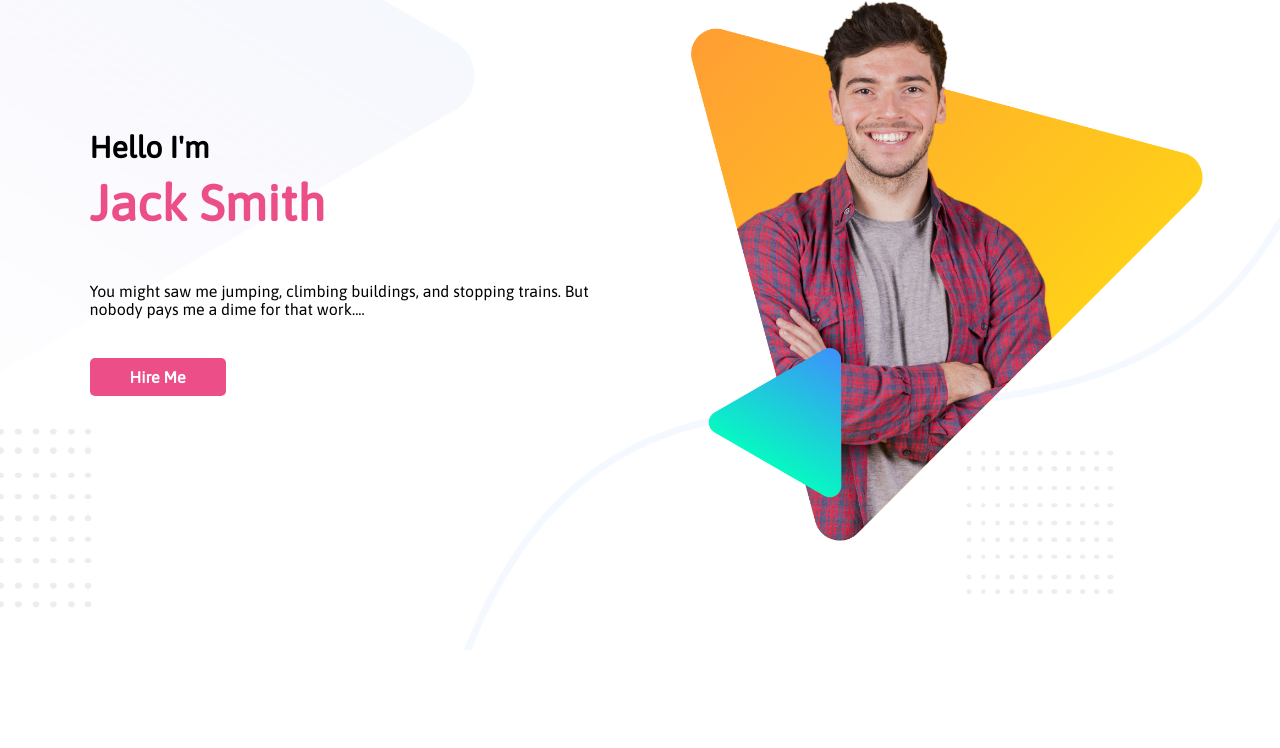
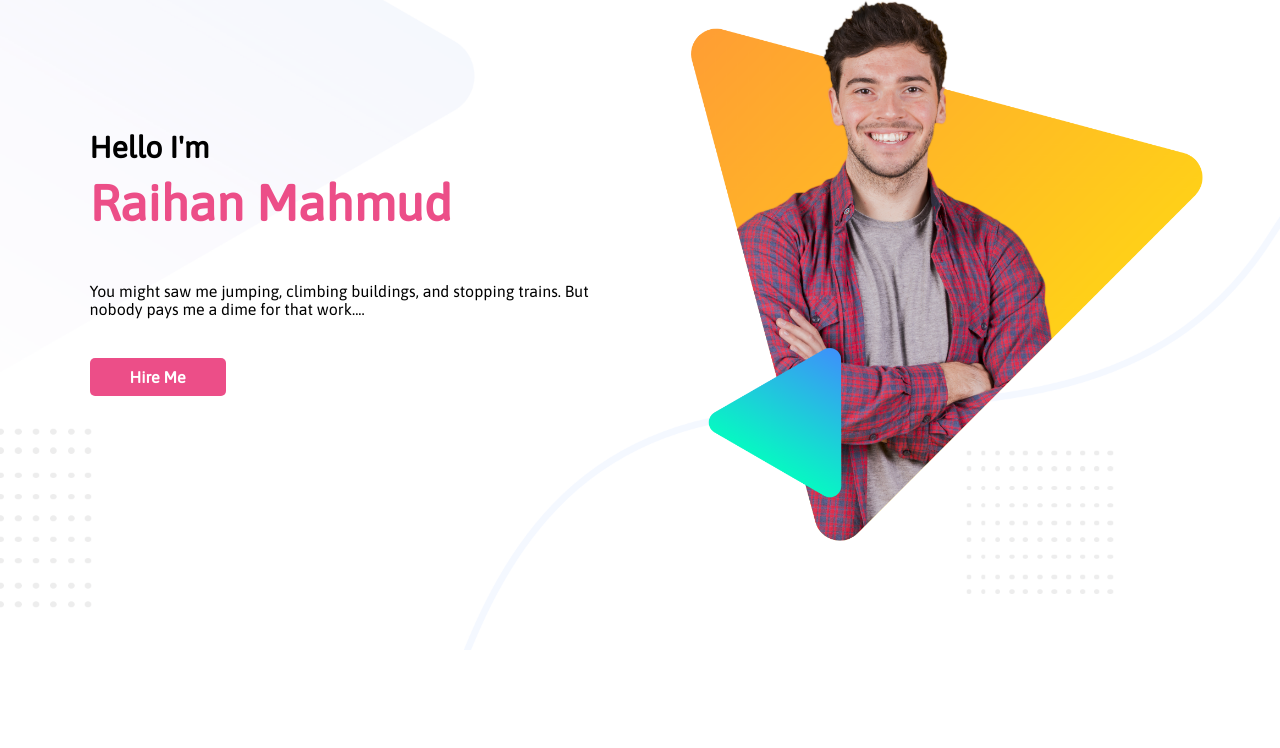
Before and after one commit to mdraihanmahmud/personal-website-assignment, a plain HTML site: page index.html in a window 1280 px wide. Shown: the top 748 px of the page. Drawn offline with Linux system fonts and the light colour scheme.

Commit message:
name change

```diff
--- a/index.html
+++ b/index.html
@@ -15,7 +15,7 @@
     <section class="upper-part">
       <div class="left-section half-width">
         <h3>Hello I'm</h3>
-        <h1 class="highlight">Jack Smith</h1>
+        <h1 class="highlight">Raihan Mahmud</h1>
         <p>
           You might saw me jumping, climbing buildings, and stopping trains. But
           nobody pays me a dime for that work....
```
